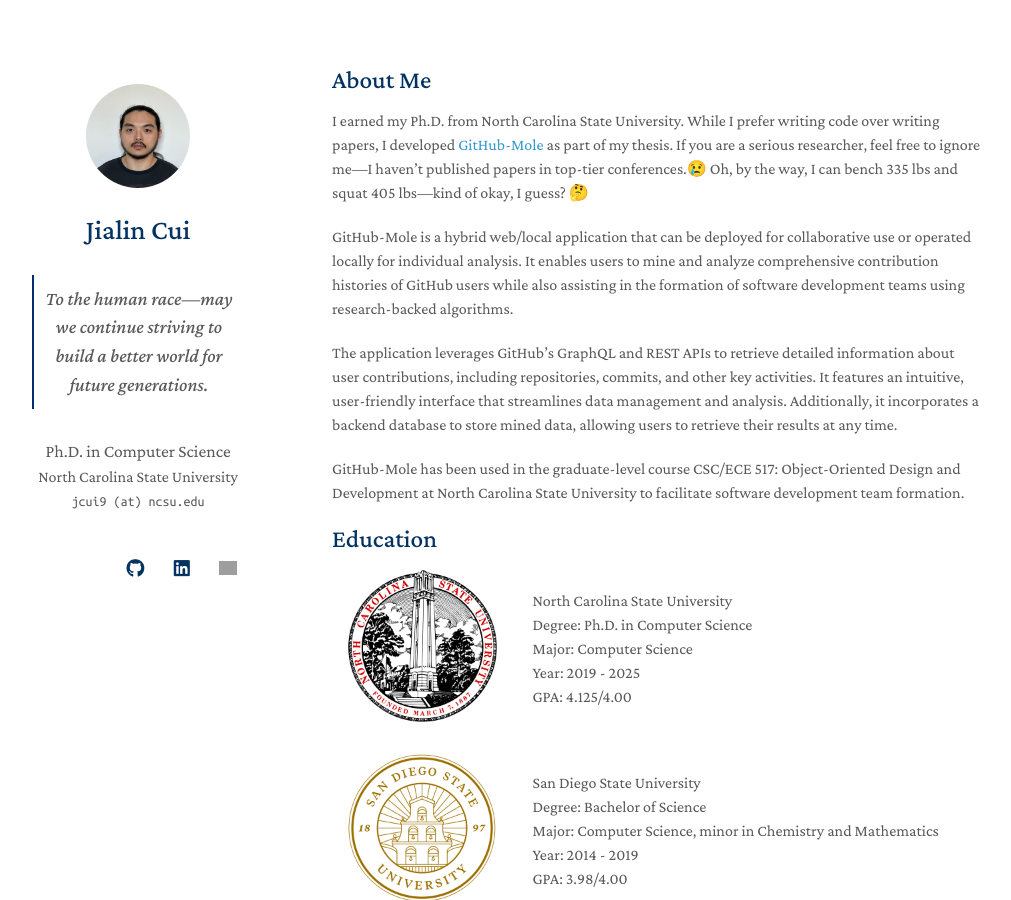
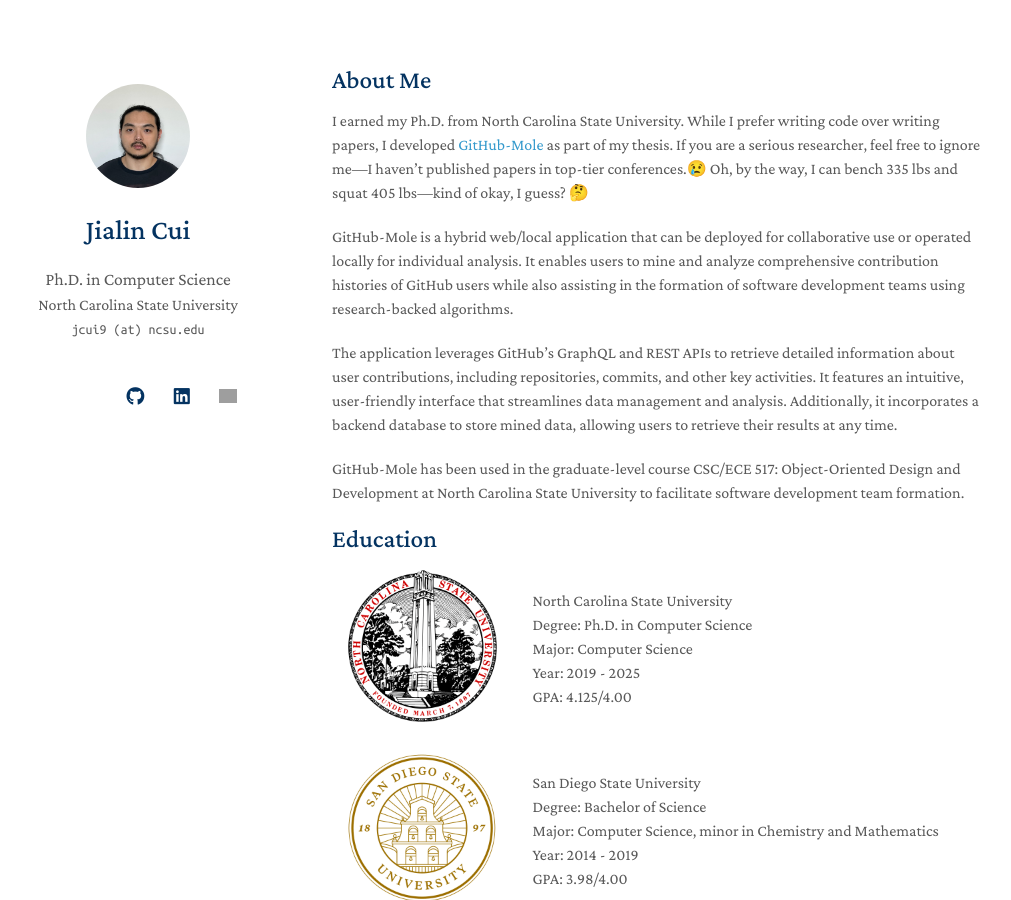
Before and after one commit to JialinC/JialinC, a Jekyll site: the page built from index.md, in a window 1280 px wide and 900 px high. Shown: the whole window, without its empty margins (138-1149 px from the left). Built offline with Jekyll 4.4.1, drawn with Linux system fonts in a browser that asks for light colours; a style sheet for code colours, icons or effects is not loaded; our own code applies the rules of GitHub Pages for plain Markdown files; grey boxes are pictures that could not be loaded.

Commit message:
minor update

```diff
--- a/_config.yml
+++ b/_config.yml
@@ -3,6 +3,7 @@ statement: "To the human race—may we continue striving to build a better world
 title: Jialin Cui
 position: Ph.D. in Computer Science
 affiliation: North Carolina State University
+affiliation_link: https://www.ncsu.edu/
 email: jcui9 (at) ncsu.edu
 
 # Search Engine Optimization (SEO)
--- a/_layouts/homepage.html
+++ b/_layouts/homepage.html
@@ -44,13 +44,6 @@
         {% endif %}
 
         <h1>{{ site.title }}</h1>
-
-        {% if site.statement %}
-        <blockquote>
-          To the human race—may we continue striving to build a better world for future generations.
-        </blockquote>
-        {% endif %}
-
 
         {% if site.position %}
         <position style="font-size:1.10rem;">{{ site.position }}</position>
```
